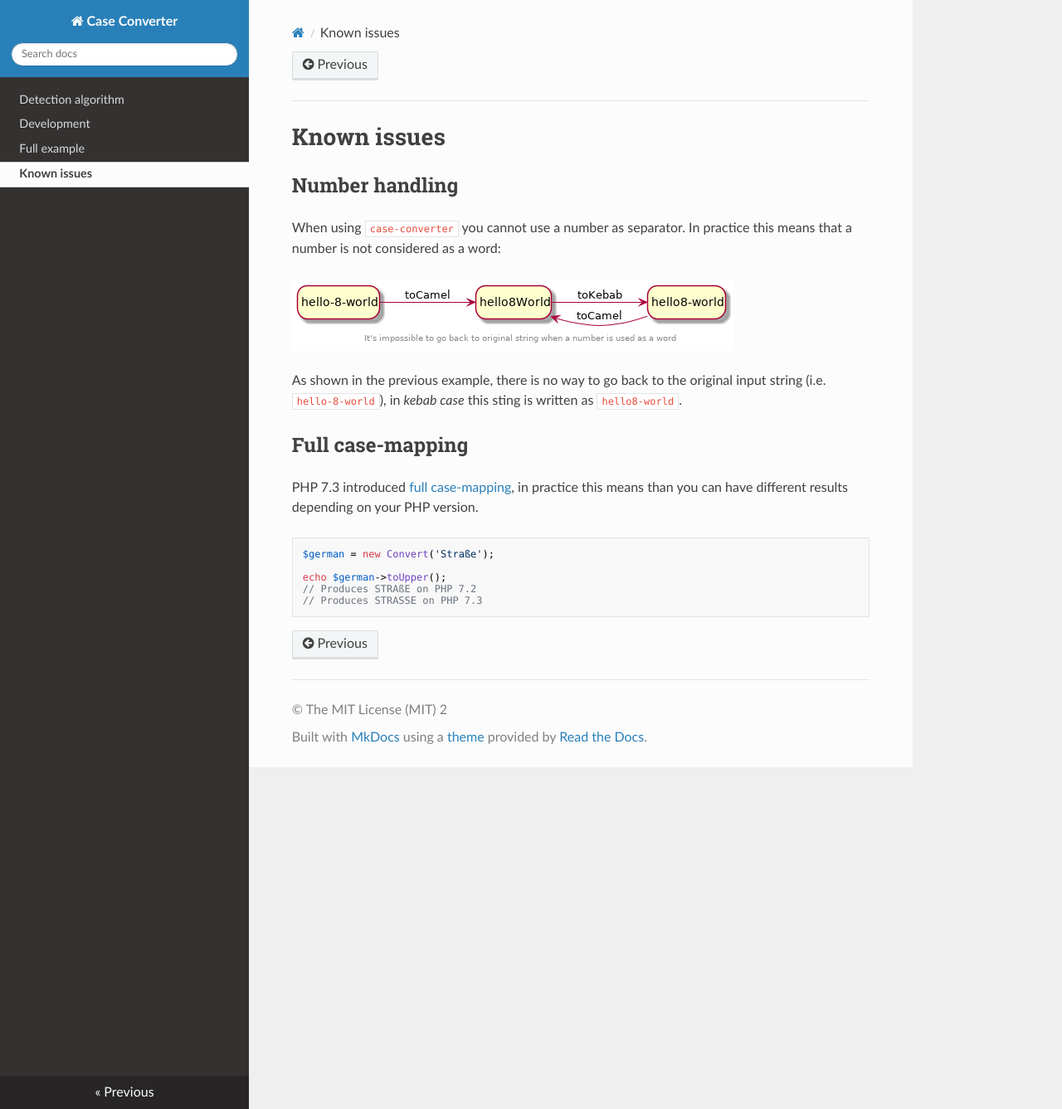
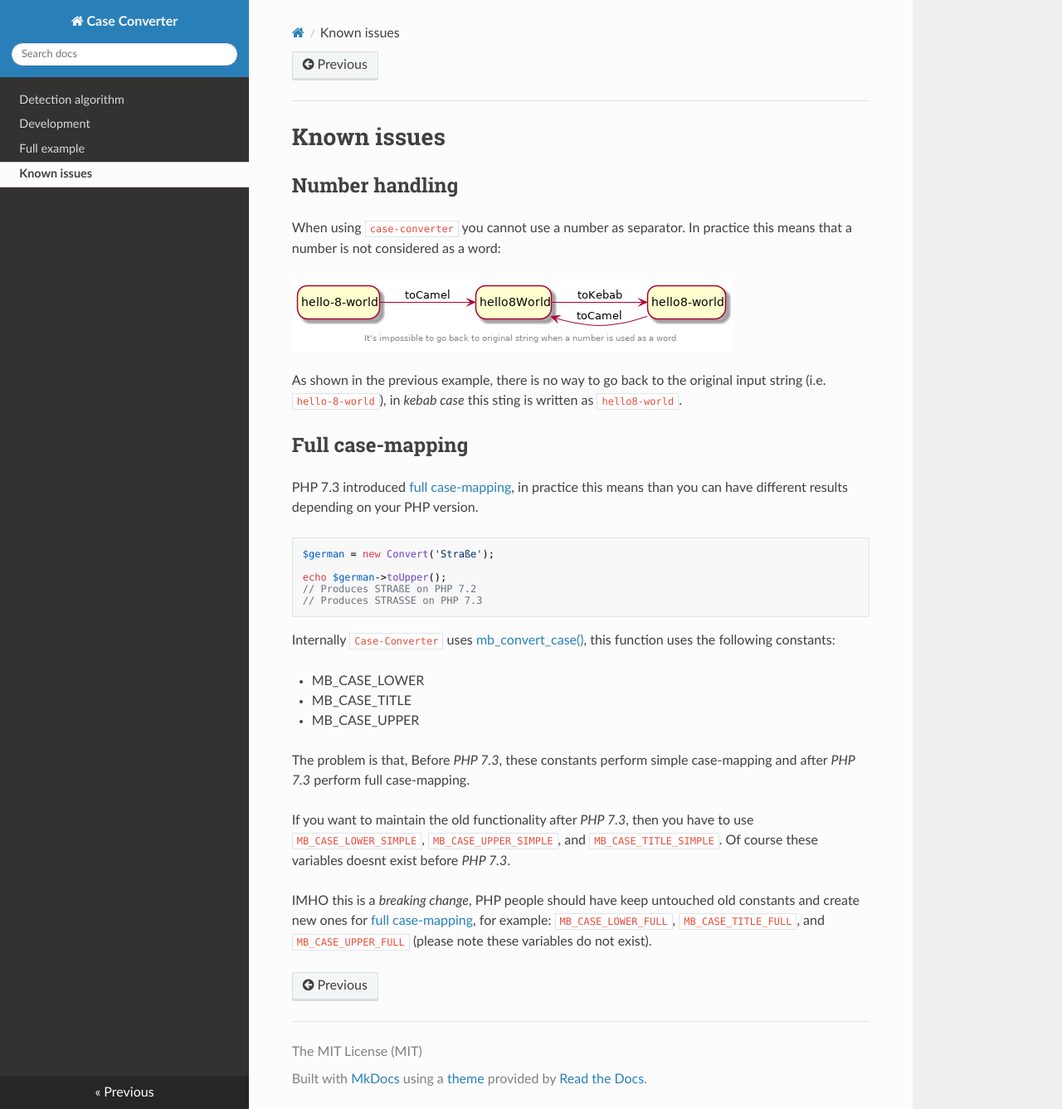
Before and after one commit to jawira/case-converter, an MkDocs documentation site: the page built from docs/known-issues.md, in a window 1280 px wide and 1337 px high. Shown: the whole window at 83% size. Built offline with MkDocs 1.6.1, drawn with Linux system fonts in a browser that asks for light colours; nearby versions of some CDN libraries.

Commit message:
Improve documentation

````diff
--- a/docs/known-issues.md
+++ b/docs/known-issues.md
@@ -27,4 +27,24 @@ echo $german->toUpper();
 // Produces STRASSE on PHP 7.3
 ```
 
+Internally `Case-Converter` uses [mb_convert_case()], this function uses the
+following constants:
+
+- MB_CASE_LOWER
+- MB_CASE_TITLE
+- MB_CASE_UPPER
+
+The problem is that, Before _PHP 7.3_, these constants perform simple
+case-mapping and after _PHP 7.3_ perform full case-mapping.
+
+If you want to maintain the old functionality after _PHP 7.3_, then you have to
+use `MB_CASE_LOWER_SIMPLE`, `MB_CASE_UPPER_SIMPLE`, and `MB_CASE_TITLE_SIMPLE`.
+Of course these variables doesnt exist before _PHP 7.3_.
+
+IMHO this is a _breaking change_, PHP people should have keep untouched old
+constants and create new ones for [full case-mapping], for example:
+`MB_CASE_LOWER_FULL`, `MB_CASE_TITLE_FULL`, and `MB_CASE_UPPER_FULL` (please
+note these variables do not exist).
+
 [full case-mapping]: https://www.php.net/manual/en/migration73.new-features.php#migration73.new-features.mbstring.case-mapping-folding
+[mb_convert_case()]: https://www.php.net/manual/en/function.mb-convert-case.php
--- a/mkdocs.yml
+++ b/mkdocs.yml
@@ -1,6 +1,6 @@
 site_name: 'Case Converter'
 site_author: 'Jawira Portugal'
-copyright: '© The MIT License (MIT) 2'
+copyright: 'The MIT License (MIT)'
 theme:
   name: 'readthedocs'
   highlightjs: true
````
Also changed, not shown: docs/detection-algorithm.md (+11 -1 lines), docs/full-example.md (+4 -0 lines), docs/analyse.png (deleted), docs/build.png, docs/case-converter.png (deleted), docs/detection-algorithm.png (added), docs/number-problem.png, 4 other files.
